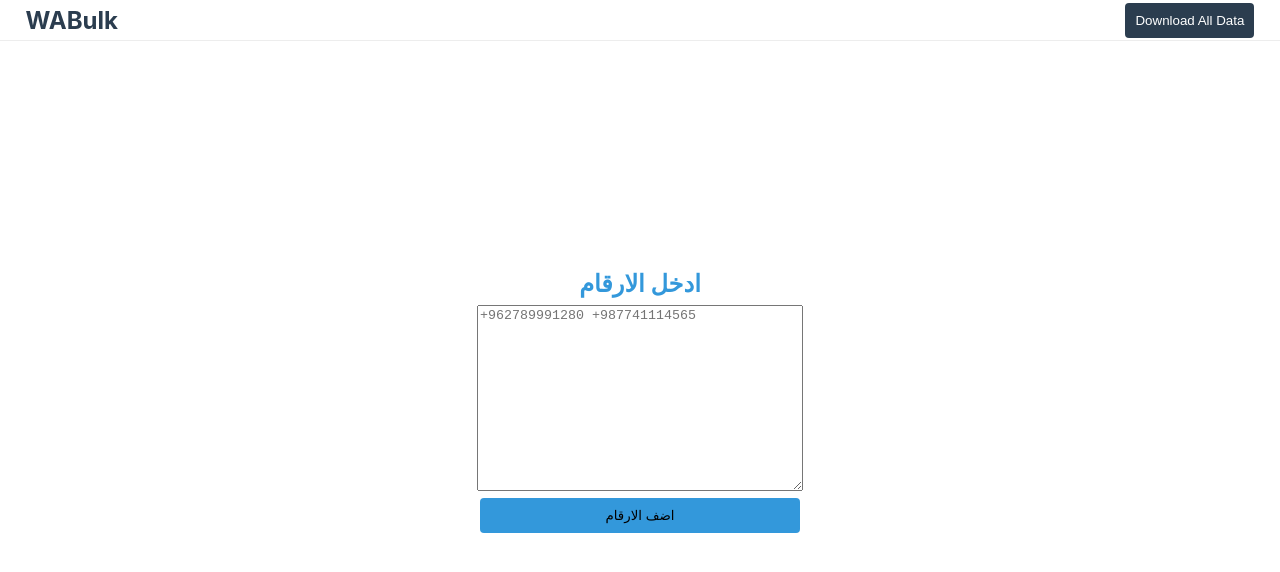
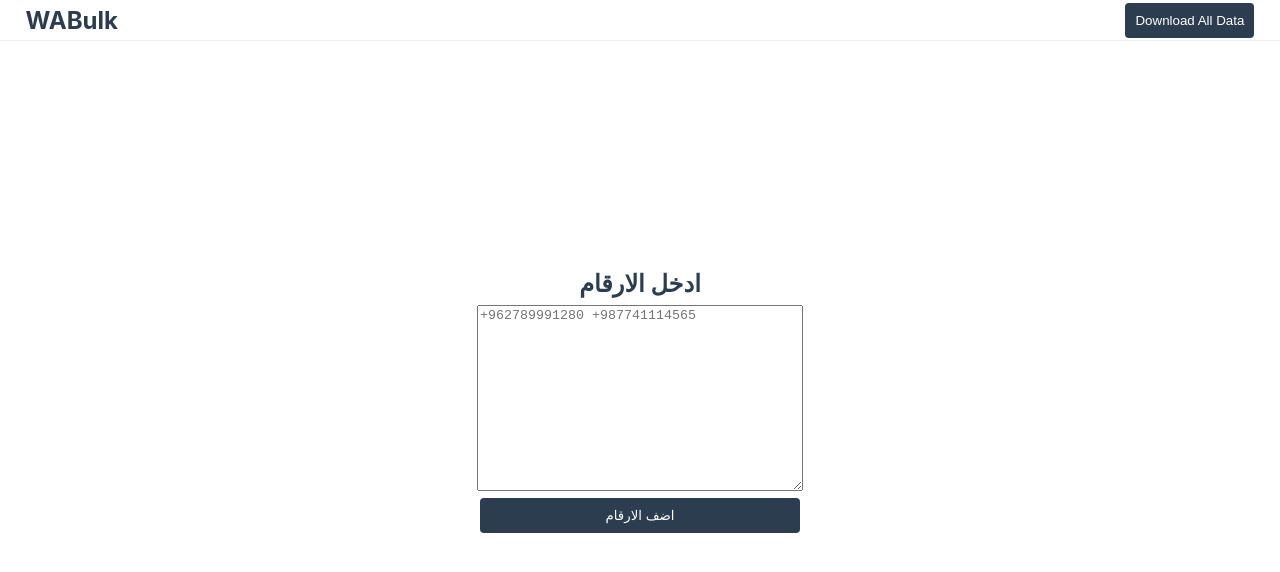
Before and after one commit to usfaql/FrontendWABulk, a React (Create React App) app: page /add-number in a window 1280 px wide. Shown: the top 572 px of the page. Built offline with nearby package versions, Linux system fonts and the light colour scheme; no server answers; sample sign-in values are in the browser's storage.

Commit message:
Update Website T

```diff
--- a/src/AddNumber/Addnumber.js
+++ b/src/AddNumber/Addnumber.js
@@ -247,7 +247,7 @@ const countryCode = {
   return (
     <div className='container-check'>
       <div className='main-check'>
-        <label style={{color: "#3398db", fontWeight:"bold", fontSize:"24px"}}>
+        <label style={{color: "#2b3d4f", fontWeight:"bold", fontSize:"24px"}}>
             ادخل الارقام
         </label>
         <textarea value={inputValue}
--- a/src/AddNumber/style.css
+++ b/src/AddNumber/style.css
@@ -29,5 +29,6 @@
     border: 0;
     border-radius: 4px;
     padding: 10px;
-    background-color: #3398db;
+    color: white;
+    background-color: #2b3d4f;
 }
```
